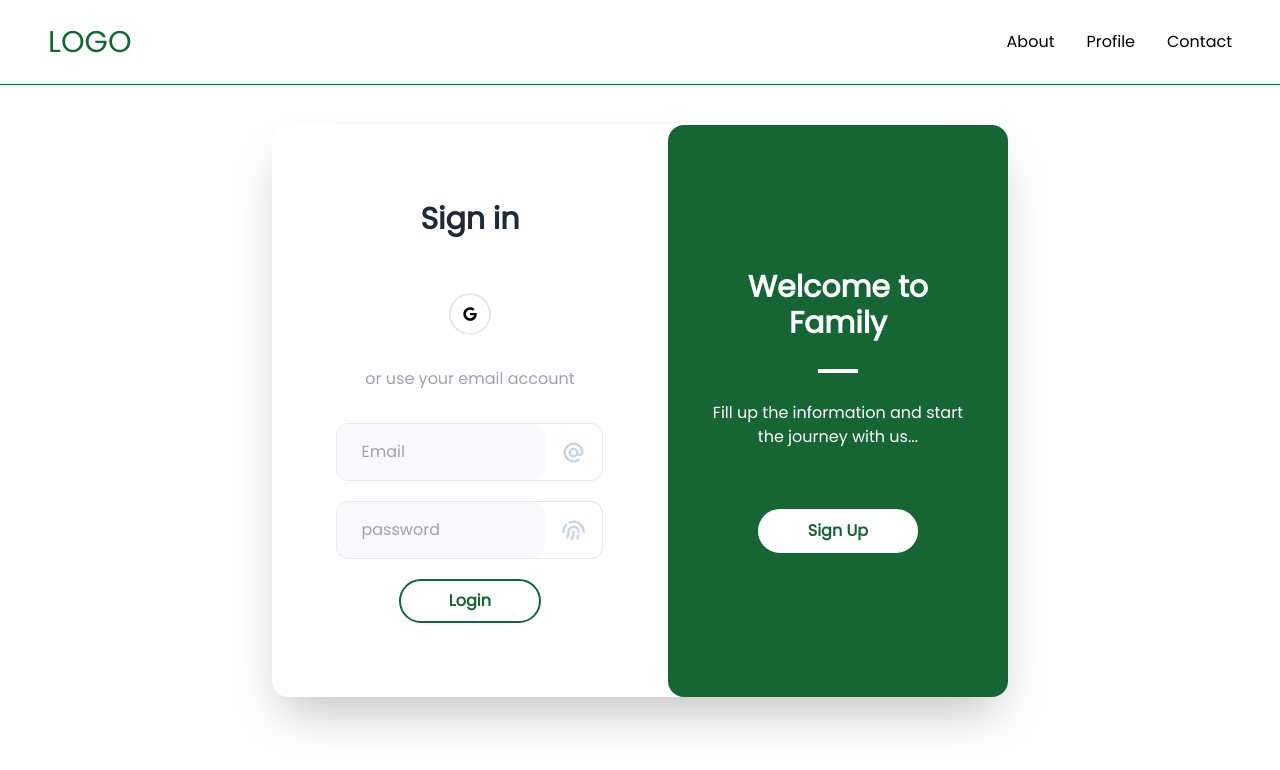
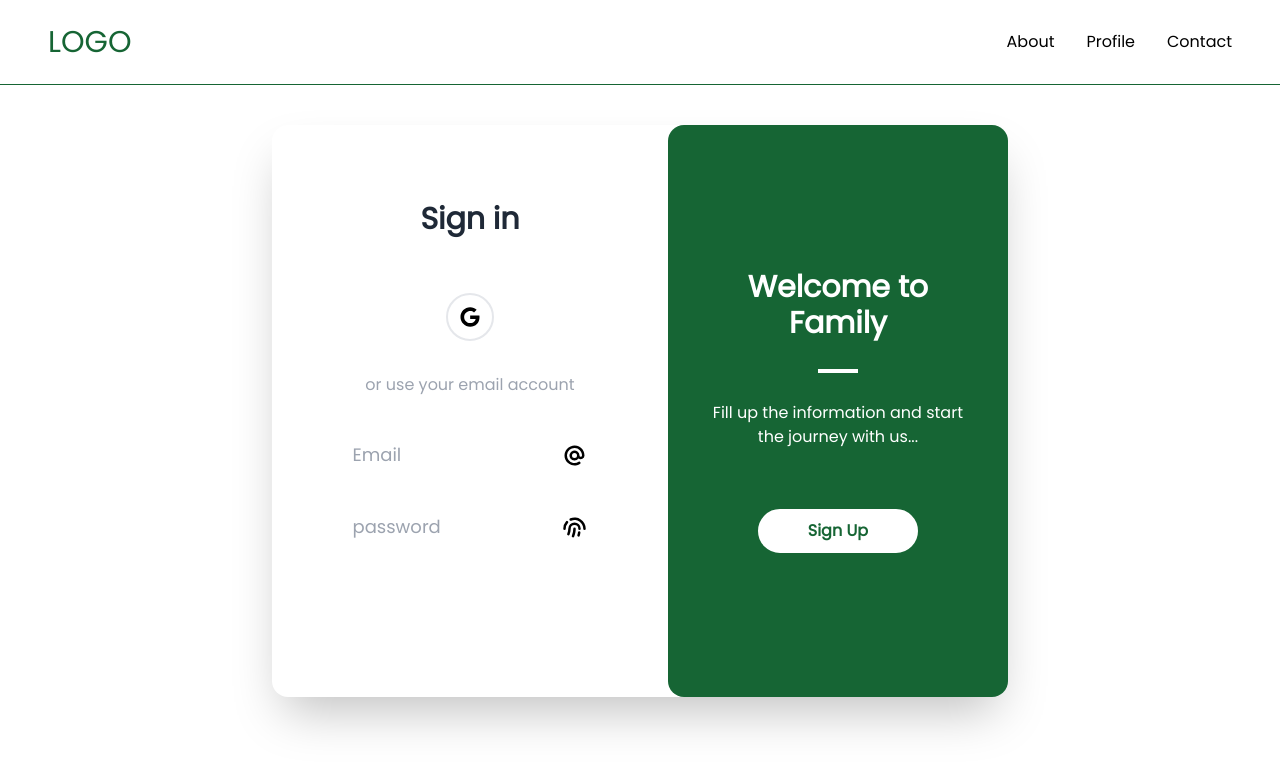
Before and after one commit to shoaib-ahamed/next-auth-tailwind-boilerplate, a Next.js app: page /login in a window 1280 px wide. Shown: the top 770 px of the page. Built offline with nearby package versions, Linux system fonts and the light colour scheme; no server answers.

Commit message:
url changed

```diff
--- a/components/SignIn.js
+++ b/components/SignIn.js
@@ -6,9 +6,6 @@ import { FaGoogle } from "react-icons/fa";
 import { HiAtSymbol, HiFingerPrint } from "react-icons/hi";
 import login_validate from '../lib/validate';
 import { DataContext } from '../store/GlobalState';
-import styles from '../styles/Form.module.css';
-const baseUrl = process.env.NEXTAUTH_URL
-
 
 
 
@@ -40,7 +37,7 @@ export default function SignIn(){
             redirect: false,
             email: values.email,
             password: values.password,
-            callbackUrl: baseUrl
+            callbackUrl: "/"
         })
 
         // if(status.ok) return  dispatch({ type: 'NOTIFY', payload: {loading: true}})
@@ -52,12 +49,12 @@ export default function SignIn(){
 
     // Google Handler function
     async function handleGoogleSignin(){
-        signIn('google', { callbackUrl : `${baseUrl}`})
+        signIn('google', { callbackUrl : "https://next-auth-tailwind-boilerplate.vercel.app"})
     }
 
     // Github Login
     async function handleGithubSignin(){
-        signIn('github', { callbackUrl : `${baseUrl}`})
+        signIn('github', { callbackUrl : "https://next-auth-tailwind-boilerplate.vercel.app"})
     }
 
     return (
@@ -71,19 +68,19 @@ export default function SignIn(){
             <form className='flex flex-col gap-5' onSubmit={formik.handleSubmit}>
 
                 <div className="input-button flex justify-center">
-                    <button type='button'  onClick={handleGoogleSignin} className="border-2 border-gray-200 rounded-full p-3 mx-1 hover:bg-green-800">
-                    <FaGoogle className="text-sm" />
+                    <button type='button'  onClick={handleGoogleSignin} className="border-2 border-gray-200 rounded-full p-3 mx-1 hover:bg-winterSky">
+                    <FaGoogle className="text-3xl md:text-xl" />
                     </button>
                 </div>
 
                 <p className="text-gray-400 my-3 text-center ">or use your email account</p>
 
-                <div className={`${styles.input_group} ${formik.errors.email && formik.touched.email ? 'border-rose-600' : ''}`}>
+                <div className={`flex position:relative ${formik.errors.email && formik.touched.email ? 'border-rose-600' : ''}`}>
                     <input
                     type="email"
                     name='email'
                     placeholder='Email'
-                    className={styles.input_text}
+                    className="w-full px-4 rounded-md py-3 text-winterSky text-lg"
                     {...formik.getFieldProps('email')}
                     />
                     <span className='icon flex items-center px-4'>
@@ -93,12 +90,12 @@ export default function SignIn(){
                 </div>
                 {/* {formik.errors.email && formik.touched.email ? <span className='text-rose-500'>{formik.errors.email}</span> : <></>} */}
 
-                <div className={`${styles.input_group} ${formik.errors.password && formik.touched.password ? 'border-rose-800' : ''}`}>
+                <div className={`flex position:relative ${formik.errors.password && formik.touched.password ? 'border-rose-800' : ''}`}>
                     <input
                     type={`${show ? "text" : "password"}`}
                     name='password'
                     placeholder='password'
-                    className={styles.input_text}
+                    className="w-full px-4 rounded-md py-3 text-winterSky text-lg"
                     {...formik.getFieldProps('password')}
                     />
                      <span className='icon flex items-center px-4' onClick={() => setShow(!show)}>
@@ -110,7 +107,7 @@ export default function SignIn(){
                 {/* {formik.errors.password && formik.touched.password ? <span className='text-rose-500'>{formik.errors.password}</span> : <></>} */}
                 {/* login buttons */}
                 <div className="input-button">
-                    <button type='submit' className="border-2 border-green-800 rounded-full px-12 py-2 inline-block font-bold bg-white text-green-800 hover:bg-green-800 hover:text-white">
+                    <button type='submit' className="bg-jet rounded-full px-12 py-2 inline-block font-bold text-white hover:bg-winterSky hover:text-white hover:border-black">
                         Login
                     </button>
                 </div>
```
